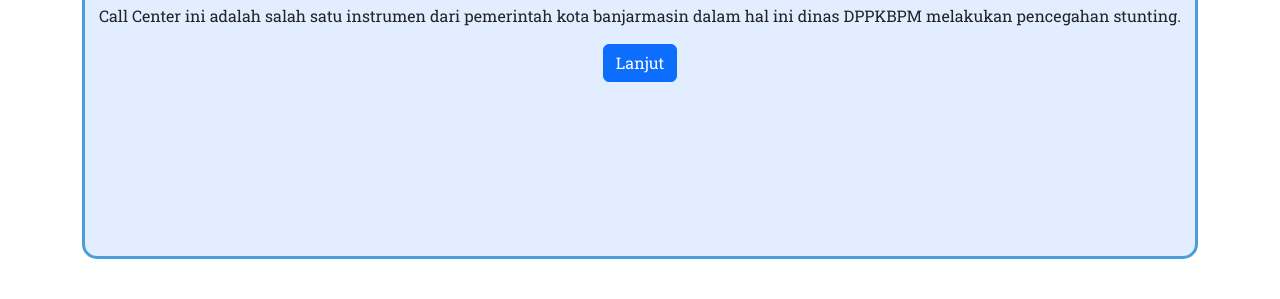
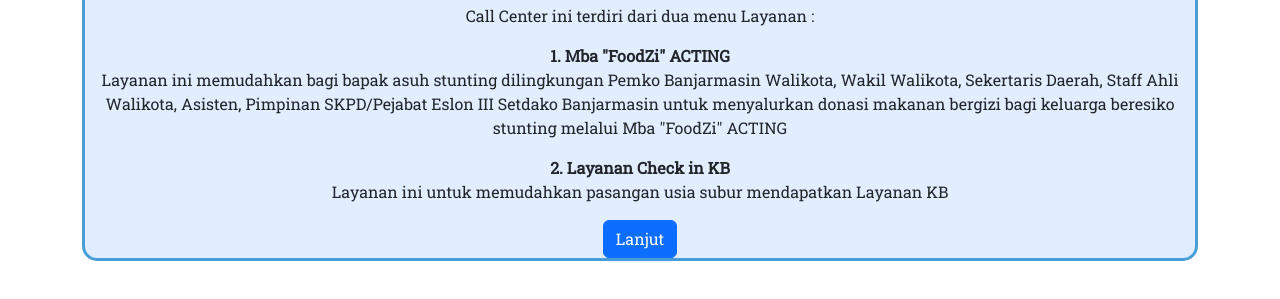
Before and after one commit to kikyww/callcenter-kb, a plain HTML site: page index.html in a window 1280 px wide. Shown: the part 485-784 px from the top of the page. Drawn offline with nearby package versions, Linux system fonts and the light colour scheme.

Commit message:
Update index.html

```diff
--- a/index.html
+++ b/index.html
@@ -48,7 +48,13 @@
     </div>
     <div class="">
       <h4 class="text-center"><strong>STOP STUNTING</strong></h4>
-      <p class="text-center">Call Center ini adalah salah satu instrumen dari pemerintah kota banjarmasin dalam hal ini dinas DPPKBPM melakukan pencegahan stunting.</p>
+      <p class="text-center">Call Center ini terdiri dari dua menu Layanan :</p>
+      <p class="text-center "><strong>1. Mba "FoodZi" ACTING <br></strong>
+        Layanan ini memudahkan bagi bapak asuh stunting dilingkungan Pemko Banjarmasin Walikota, Wakil Walikota, Sekertaris Daerah, Staff Ahli Walikota, Asisten, Pimpinan SKPD/Pejabat Eslon III Setdako Banjarmasin untuk menyalurkan donasi makanan bergizi bagi keluarga beresiko stunting melalui Mba "FoodZi" ACTING
+      </p>
+      <p class="text-center"><strong>2. Layanan Check in KB <br></strong>
+        Layanan ini untuk memudahkan pasangan usia subur mendapatkan Layanan KB
+      </p>
     </div>
     <div class="img-center">
       <button class="btn btn-primary" type="button" onclick="selectorButton()">Lanjut</button>
@@ -70,7 +76,7 @@
           <h5 class="card-title bold">Mba "FoodZi" ACTING</h5>
           <p class="card-text mt-2"></p>
           <div class="bottom-button">
-            <button type="button" class="btn btn-primary" onclick="foodziButton()">Lanjut Foodzi</button>
+            <button type="button" class="btn btn-primary" onclick="foodziButton()">Lanjut FoodZi</button>
           </div>
         </div>
       </div>
```
